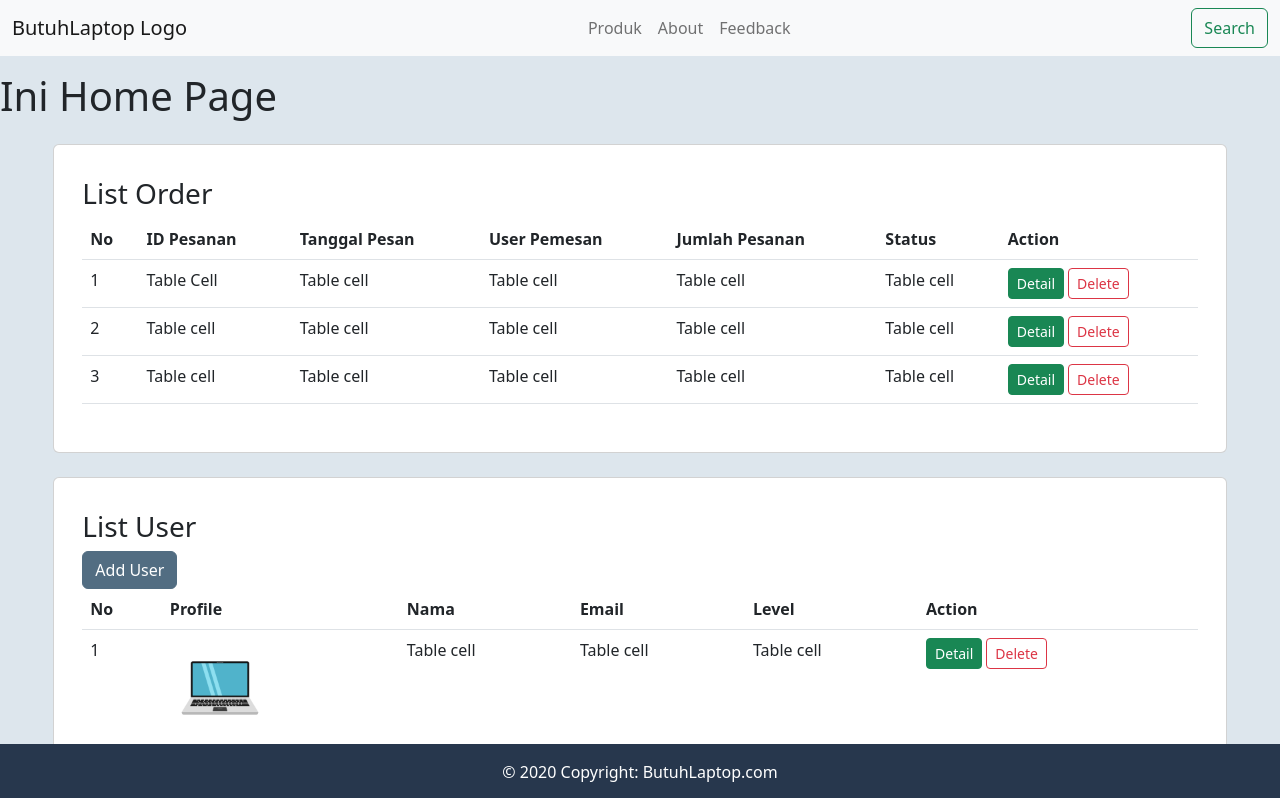
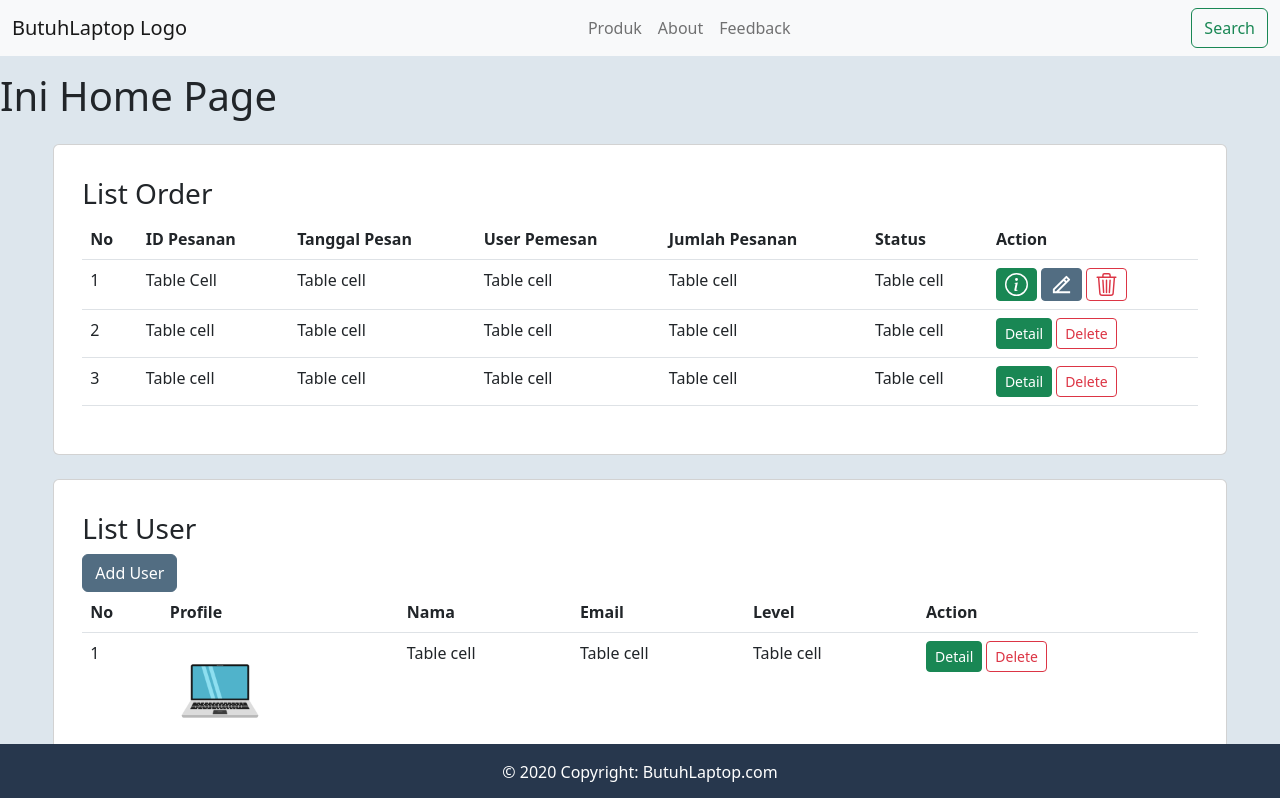
Before and after one commit to IbnuFA/ButuhLaptop-Front-End, a React (Create React App) app: page / in a window 1280 px wide. Shown: the top 798 px of the page. Built offline with nearby package versions, Linux system fonts and the light colour scheme; no server answers.

Commit message:
add icon layout for table

```diff
--- a/src/components/admin/ListAllOrder.jsx
+++ b/src/components/admin/ListAllOrder.jsx
@@ -2,6 +2,8 @@ import React from "react";
 
 import 'bootstrap/dist/css/bootstrap.min.css';
 import { Container, Card, Table, Button} from "react-bootstrap";
+import { BsInfoCircle, BsTrash3 } from "react-icons/bs";
+import { RiEdit2Line } from "react-icons/ri";
 
 export default function ListAllOrder (){
     return(
@@ -35,8 +37,9 @@ export default function ListAllOrder (){
                                     <td>Table cell</td>
                                     <td>Table cell</td>
                                     <td>
-                                        <Button variant="success" size="sm" className="me-1">Detail</Button>
-                                        <Button variant="outline-danger" size="sm">Delete</Button>
+                                        <Button variant="success" size="sm" className="me-1"><BsInfoCircle size={23}/></Button>
+                                        <Button variant="primary" size="sm" className="me-1"><RiEdit2Line size={23}/></Button>
+                                        <Button variant="outline-danger" size="sm"><BsTrash3 size={23}/></Button>
                                     </td>
                                 </tr>
                                 <tr>
```
